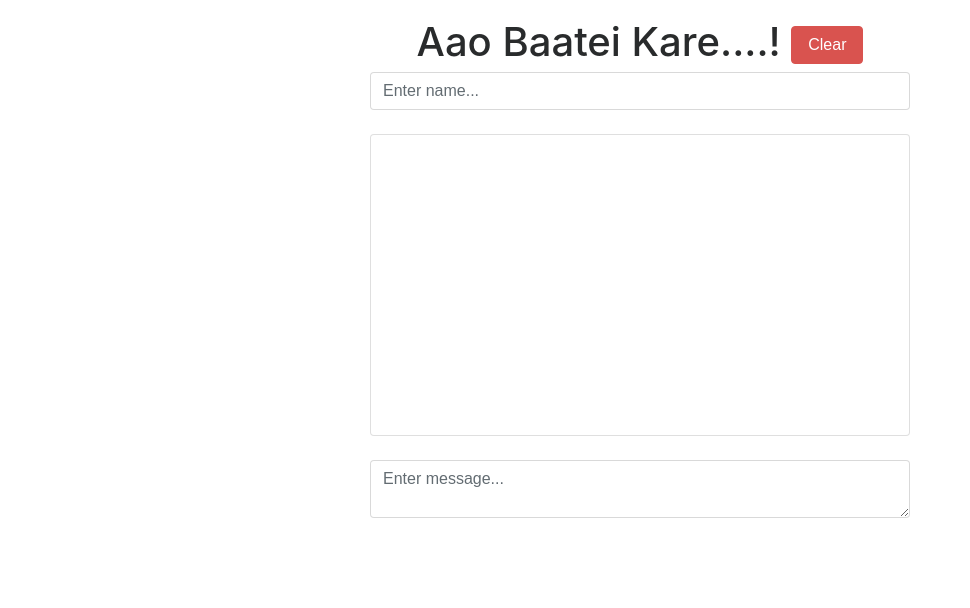
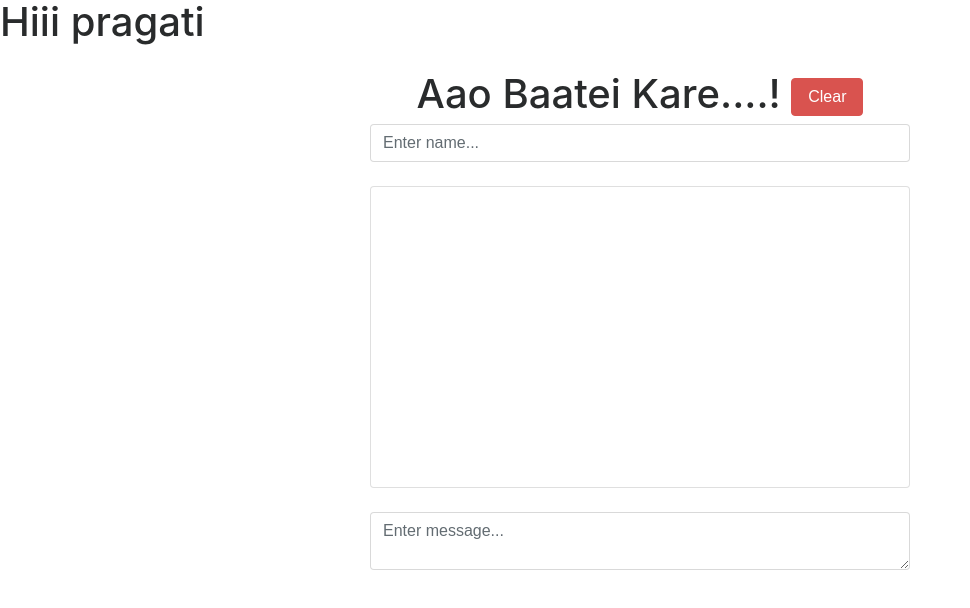
Before and after one commit to looser97/Chat_Room, a website: page chat/index.html in a window 1280 px wide. Shown: the whole page, without its empty margins (0-970 px from the left). Drawn offline with nearby package versions, Linux system fonts and the light colour scheme; no server answers.

Commit message:
hiii pragati

```diff
--- a/chat/index.html
+++ b/chat/index.html
@@ -11,6 +11,7 @@
     </style>
 </head>
 <body>
+	<h1> Hiii pragati </h1>
     <div class="container">
         <div class="row">
             <div class="col-md-6 offset-md-3 col-sm-12">
```
